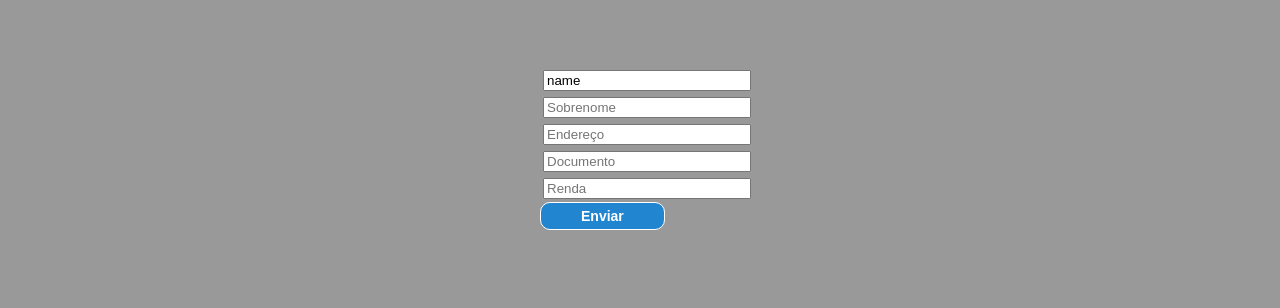
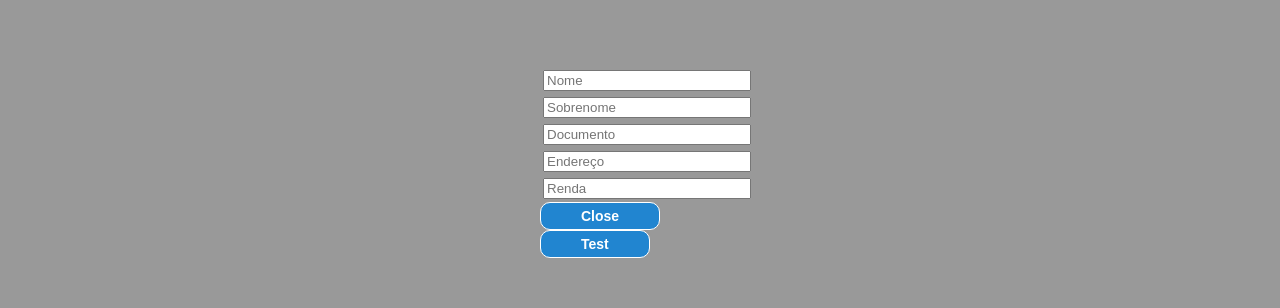
Before and after one commit to Mateusmsouza/cardzinho, a React (Create React App) app in the folder client/: page / in a window 1280 px wide. Both pictures are taken after a click on the button "Quero um Cardzinho!". Shown: the part 283-591 px from the top of the page. Built offline with nearby package versions, Linux system fonts and the light colour scheme; no server answers.

Commit message:
Avançando no POST fetch

```diff
--- a/client/src/components/registerPopUp/main.js
+++ b/client/src/components/registerPopUp/main.js
@@ -2,28 +2,56 @@ import React, {Component} from 'react';
 import './styles.css';
 
 export default class Popup extends Component {
-    state = {
-        name:'',
-        lastname:''
-    };
+    constructor(props){
+      super(props);
+      this.state = {
+          name:'',
+          lastname:'',
+          document:'',
+          address:'',
+          budget:''
+      };
+
+      this.handler = this.handler.bind(this);
+    }
 
     handler(e){
-        console.log(this.props.value)
-        console.log(e.target.value)
-        console.log(e.target.text)
-        this.setState({value: e.target.value});
+      this.setState({[e.target.name]: e.target.value});
     }
 
+    sendServer = (body) => {
+      fetch('http://cardzinho.herokuapp.com/cartao', {method: 'POST', body: body, headers: {'Content-Type': 'application/json'},} )
+      .then(retorno => this.getSolicitations())
+    }
+
+    generateJsonAndSumit = () => {
+
+      let body = {
+        name: this.state.name,
+        lastname:this.state.lastname,
+        document: this.state.document,
+        address: this.state.address,
+        budget: this.state.budget
+      }
+      this.sendServer(body);
+    }
+
+
+
     render() {
+
       return (
+
         <div className="blocker">
           <div className="blocker__popup">
-          <input className="blocker__input" placeholder="Nome" value="name" onChange={this.handler.bind(this)}></input>
-          <input className="blocker__input" placeholder="Sobrenome"></input>
-          <input className="blocker__input" placeholder="Endereço"></input>
-          <input className="blocker__input" placeholder="Documento"></input>
-          <input className="blocker__input" placeholder="Renda"></input>
-          <button onClick={this.props.closePopup}>Enviar</button>
+          <input name="name" value={this.state.name} onChange={this.handler} type="text" placeholder="Nome" className="blocker__input"/>
+          <input name="lastname" value={this.state.lastname} onChange={this.handler} type="text" placeholder="Sobrenome" className="blocker__input"/>
+          <input name="document" value={this.state.document} onChange={this.handler} type="text" placeholder="Documento" className="blocker__input"/>
+          <input name="address" value={this.state.address} onChange={this.handler} type="text" placeholder="Endereço" className="blocker__input"/>
+          <input name="budget" value={this.state.budget} onChange={this.handler} type="text" placeholder="Renda" className="blocker__input"/>
+
+          <button onClick={this.props.closePopup}>Close</button>
+          <button onClick={this.generateJsonAndSumit}>Test</button>
           </div>
 
         </div>
--- a/client/src/pages/content/main.js
+++ b/client/src/pages/content/main.js
@@ -11,16 +11,16 @@ export default class Content extends Component{
     componentDidMount(){
       this.getSolicitations();
     }
-
+    // "/"
     getSolicitations = () => {
-      fetch('/cartao')
+      fetch('http://cardzinho.herokuapp.com/cartao')
                     .then(response => response.json())
       .then( _solicitations => this.setState({Solicitations: _solicitations}))
       .catch(error => console.log(error))
     }
 
     deleteSolicitation = (event, id) => {
-      fetch('/cartao', {method: 'DELETE', body: JSON.stringify({id: id}), headers: {'Content-Type': 'application/json'},} )
+      fetch('http://cardzinho.herokuapp.com/cartao', {method: 'DELETE', body: JSON.stringify({id: id}), headers: {'Content-Type': 'application/json'},} )
       .then(retorno => this.getSolicitations())
     }
 
```
